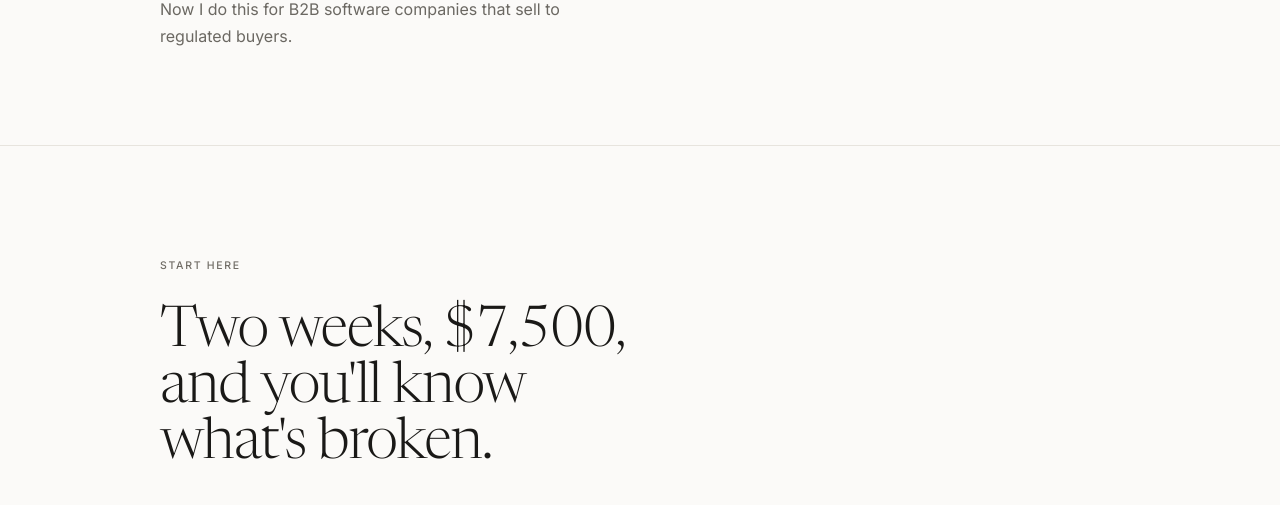
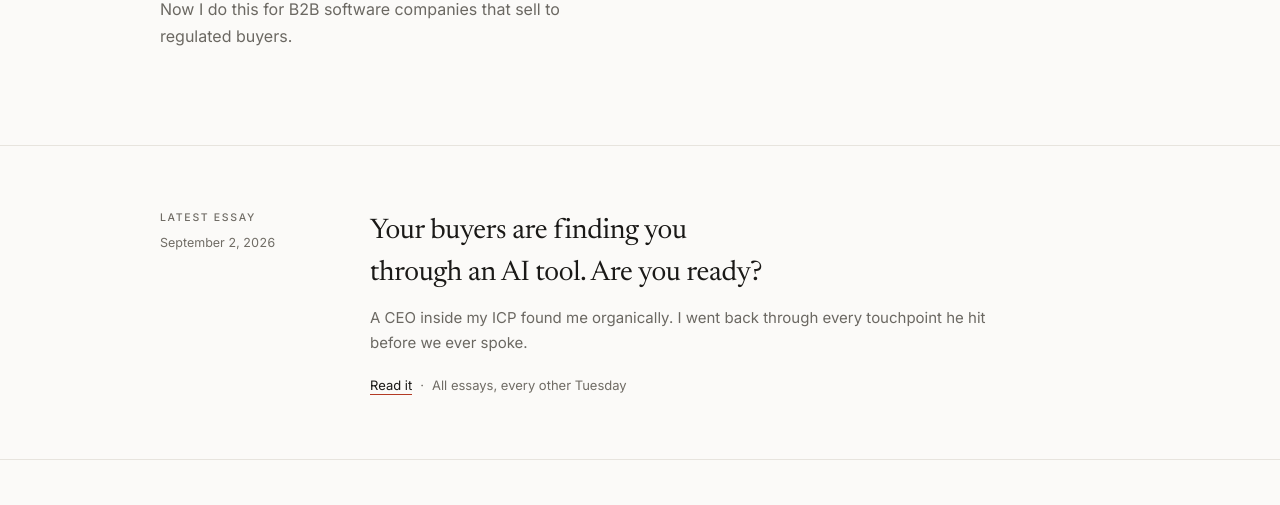
Before and after one commit to neelythomson/neelythomson-site, a Next.js app: page / in a window 1280 px wide. Shown: the part 7911-8416 px from the top of the page. Built offline with nearby package versions, Linux system fonts and the light colour scheme; no server answers.

Commit message:
Homepage: add LatestEssay row between About and Contact

```diff
--- a/src/app/page.tsx
+++ b/src/app/page.tsx
@@ -7,6 +7,7 @@ import Packages from "@/components/Packages";
 import Testimonials from "@/components/Testimonials";
 import Fit from "@/components/Fit";
 import About from "@/components/About";
+import LatestEssay from "@/components/LatestEssay";
 import Contact from "@/components/Contact";
 import StickyCta from "@/components/StickyCta";
 import Footer from "@/components/Footer";
@@ -24,6 +25,7 @@ export default function Home() {
         <Testimonials />
         <Fit />
         <About />
+        <LatestEssay />
         <Contact />
       </main>
       <StickyCta />
```
